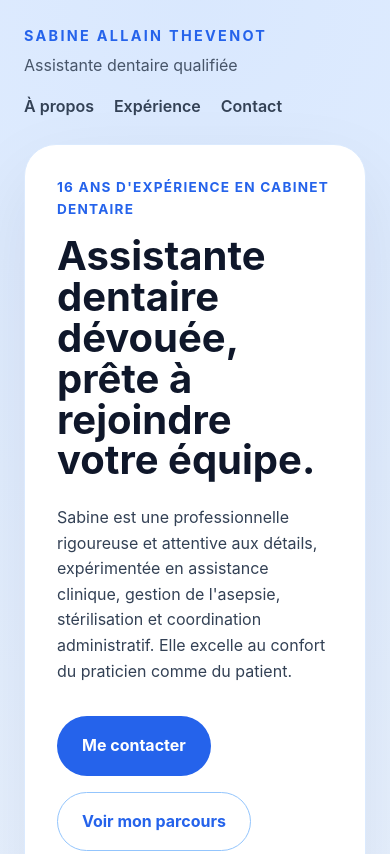
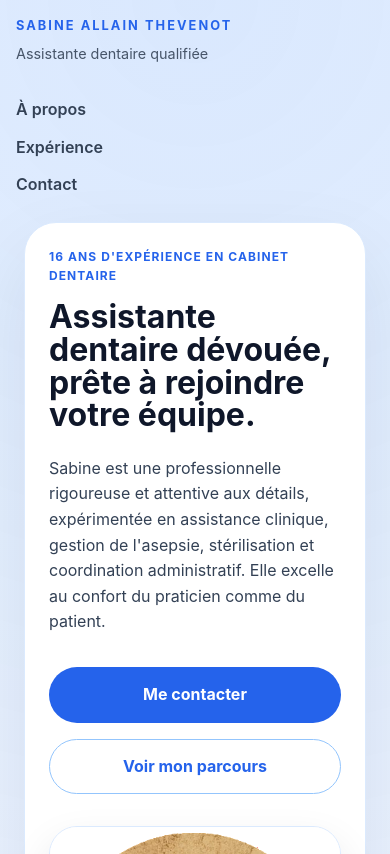
Before and after one commit to allaincedric-ctrl/sabinethevenot, a plain HTML site: page index.html in a window 390 px wide. Shown: the top 854 px of the page. Drawn offline with Linux system fonts and the light colour scheme.

Commit message:
Improve mobile responsiveness with additional media queries

```diff
--- a/styles.css
+++ b/styles.css
@@ -249,3 +249,65 @@ p {
     padding: 1.5rem;
   }
 }
+
+@media (max-width: 480px) {
+  .site-header {
+    padding: 1rem 1rem 0 1rem;
+  }
+
+  .brand .eyebrow {
+    font-size: 0.8rem;
+  }
+
+  .brand .tagline {
+    font-size: 0.9rem;
+  }
+
+  .site-nav {
+    flex-direction: column;
+    gap: 0.75rem;
+    margin-top: 1rem;
+  }
+
+  .hero {
+    padding: 1.5rem;
+  }
+
+  .hero h1 {
+    font-size: 2rem;
+  }
+
+  .hero .eyebrow {
+    font-size: 0.75rem;
+  }
+
+  .hero-actions {
+    flex-direction: column;
+    align-items: stretch;
+  }
+
+  .button {
+    padding: 0.875rem 1.25rem;
+  }
+
+  .card {
+    padding: 1.5rem;
+  }
+
+  .details-grid {
+    grid-template-columns: 1fr;
+  }
+
+  .experience-list li {
+    padding: 1rem;
+  }
+
+  .contact-details {
+    padding: 1rem;
+  }
+
+  .footer {
+    padding: 1rem;
+    text-align: center;
+  }
+}
```
